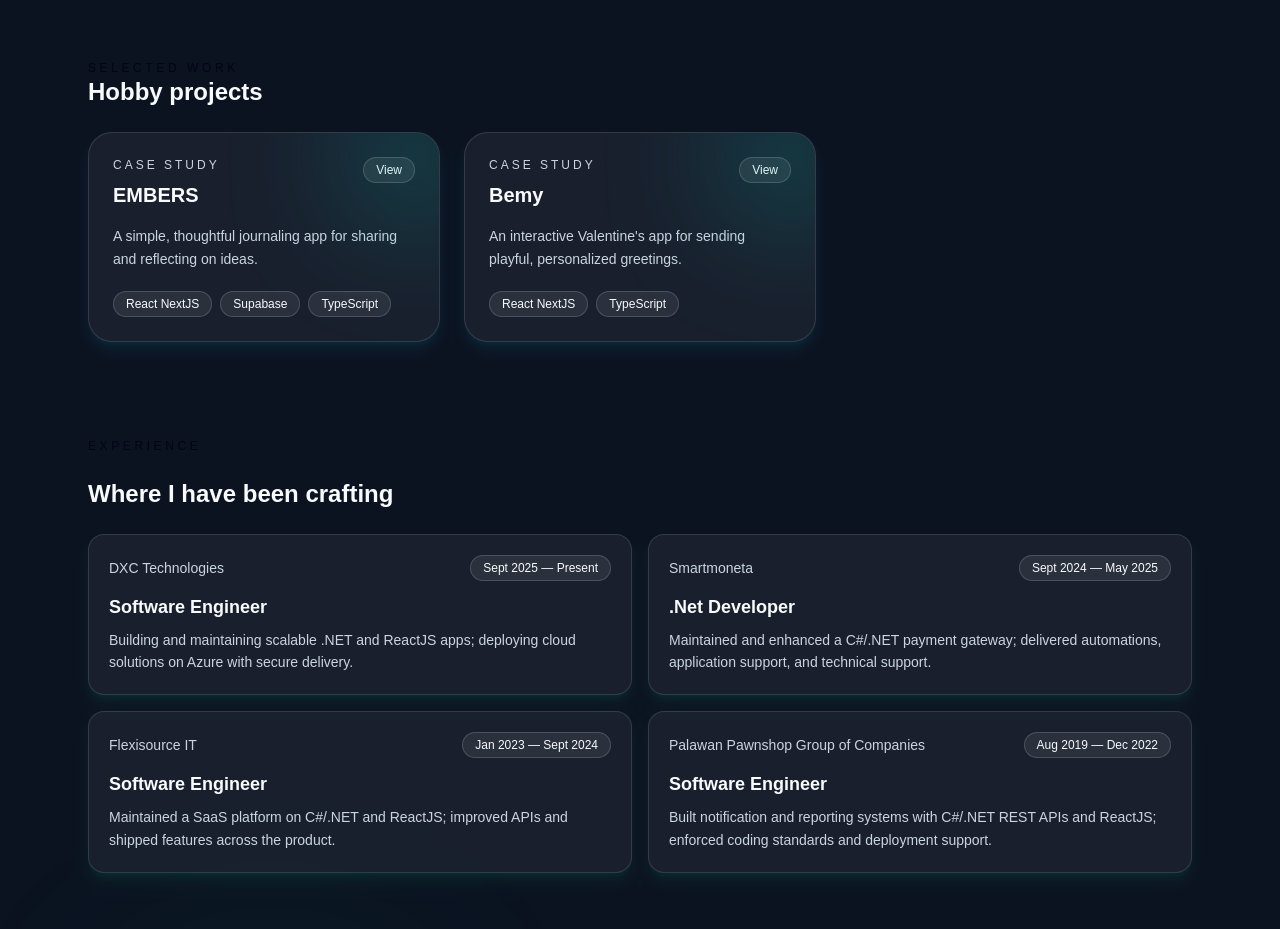
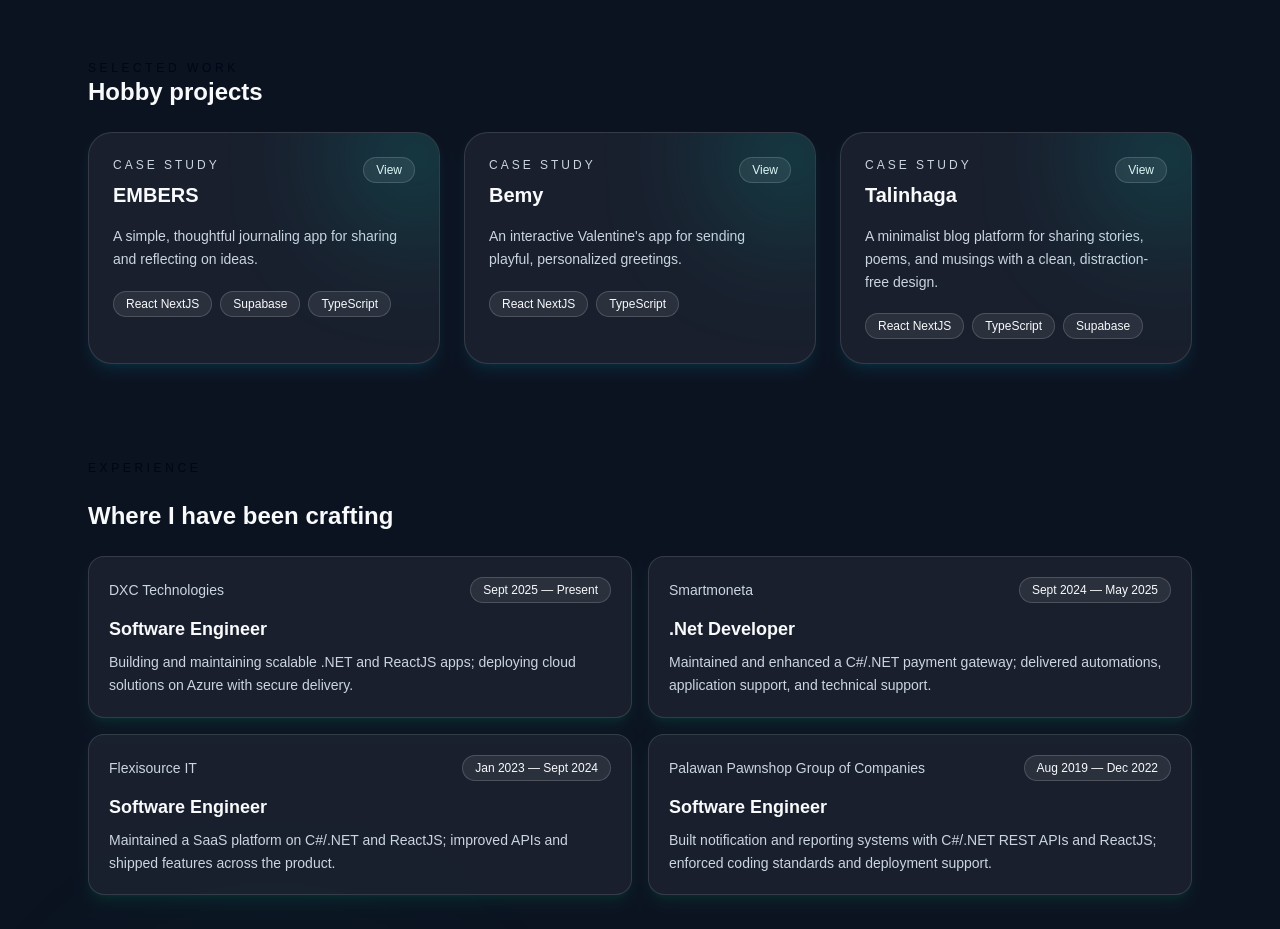
Before and after one commit to average04/porfolio, a Next.js app in the folder portfolio/: page / in a window 1280 px wide. Shown: the part 1260-2189 px from the top of the page. Built offline with nearby package versions, Linux system fonts and the light colour scheme.

Commit message:
Updated projects

```diff
--- a/portfolio/app/page.tsx
+++ b/portfolio/app/page.tsx
@@ -16,6 +16,12 @@
     description: "An interactive Valentine's app for sending playful, personalized greetings.",
     stack: ["React NextJS", "TypeScript"],
     href: "https://bemy.jayrb.dev",
+  },
+  {
+    title: "Talinhaga",
+    description: "A minimalist blog platform for sharing stories, poems, and musings with a clean, distraction-free design.",
+    stack: ["React NextJS", "TypeScript", "Supabase"],
+    href: "https://talinhaga.jayrb.dev",
   },
 ];
 
```
